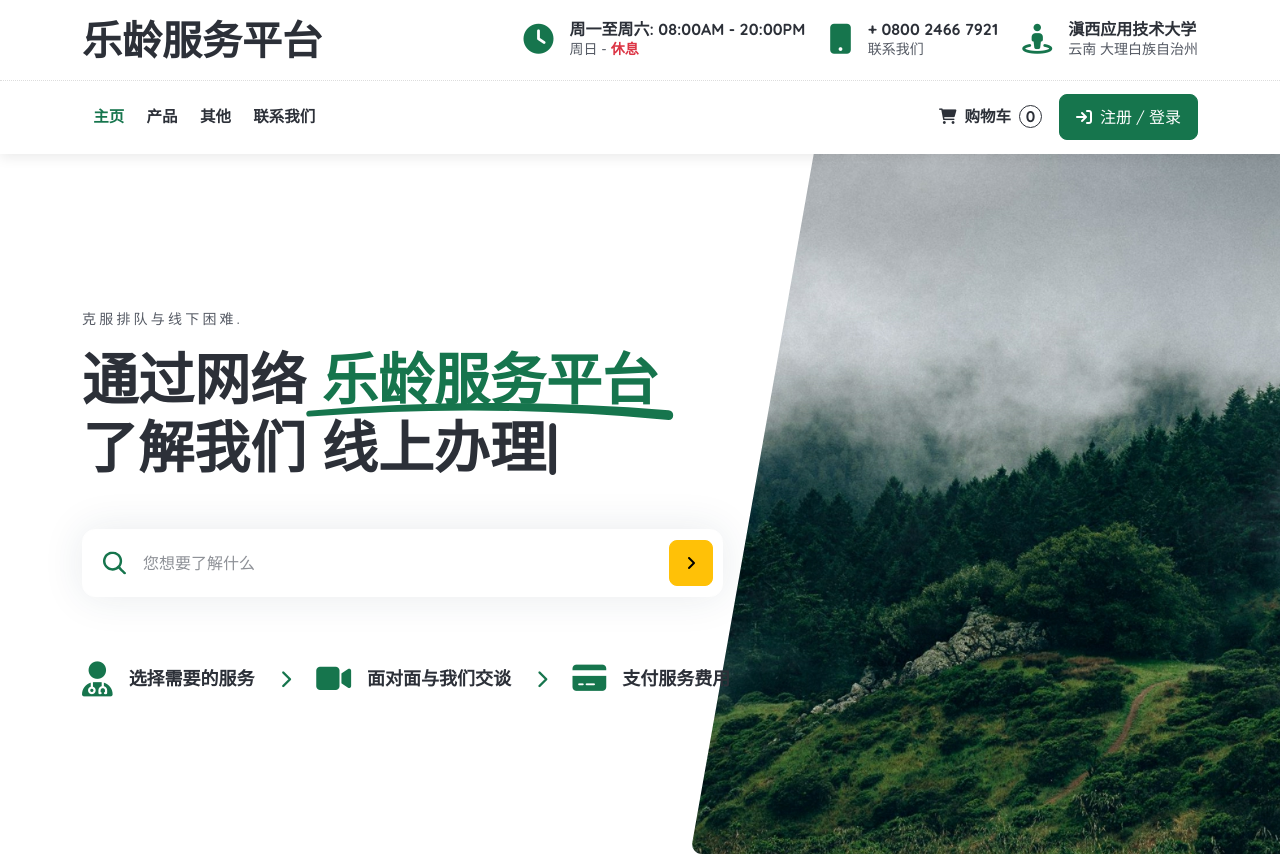
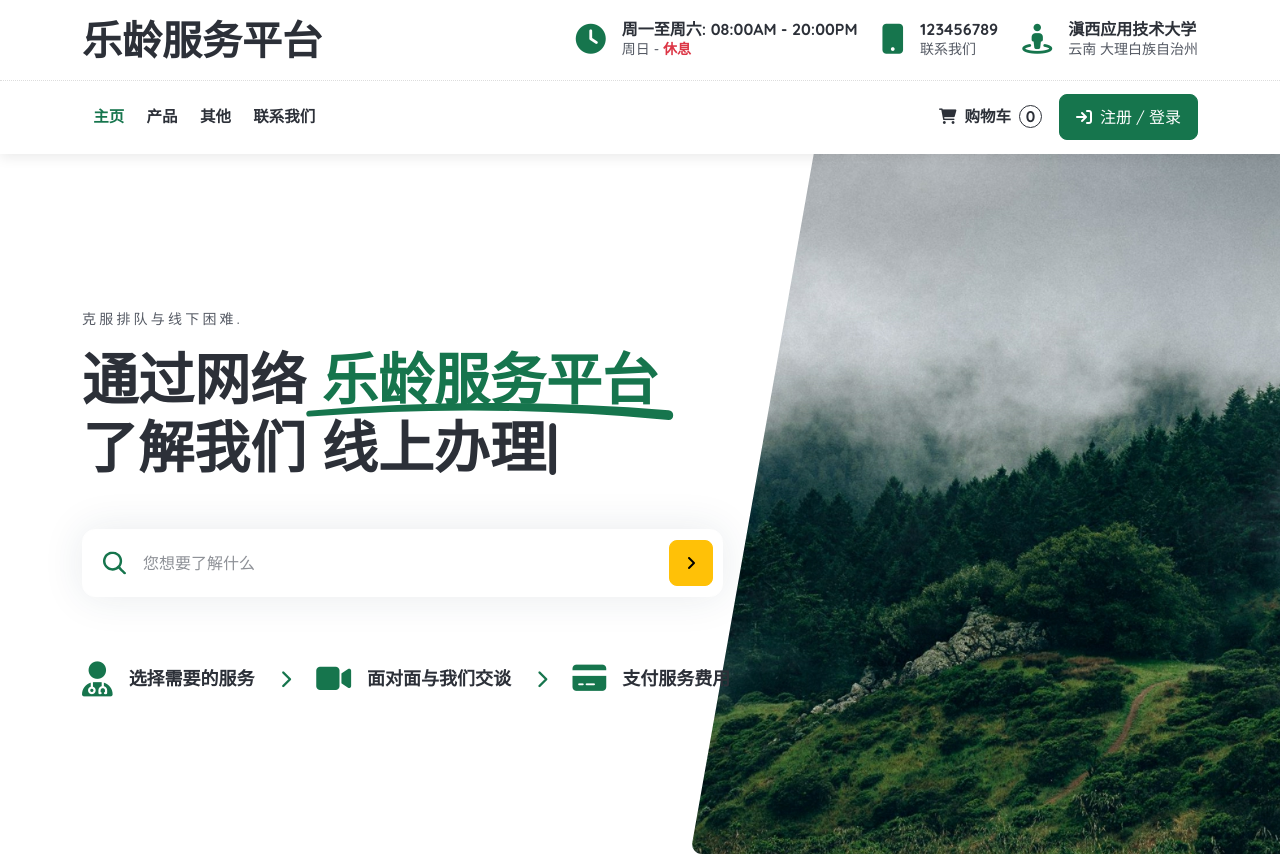
Before and after one commit to Yousewa/Yousewa.github.io, a plain HTML site: page index.html in a window 1280 px wide. Shown: the top 854 px of the page. Drawn offline with Linux system fonts and the light colour scheme.

Commit message:
Update index.html

```diff
--- a/index.html
+++ b/index.html
@@ -70,7 +70,7 @@
 												<i class="fa-solid fa-mobile-button fs-30 text-primary"></i>
 											</div>
 											<div class="flex-grow-1 ms-3">
-												<h6 class="fw-bold help-info__title mb-0">+ 0800 2466 7921</h6>
+												<h6 class="fw-bold help-info__title mb-0">123456789</h6>
 														<p class="sub-text mb-0">联系我们</p>
 											</div>
 										</div>
```
